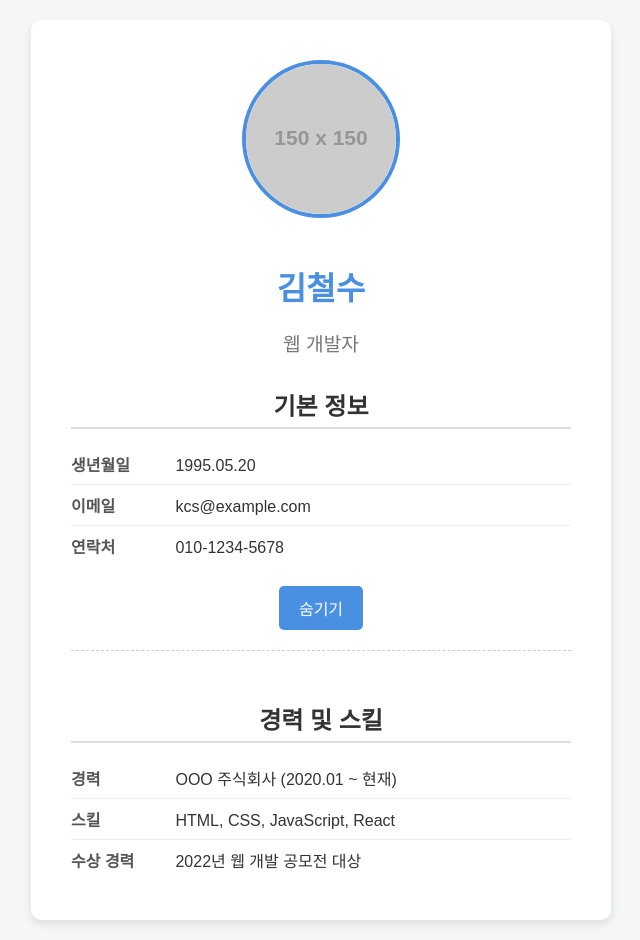
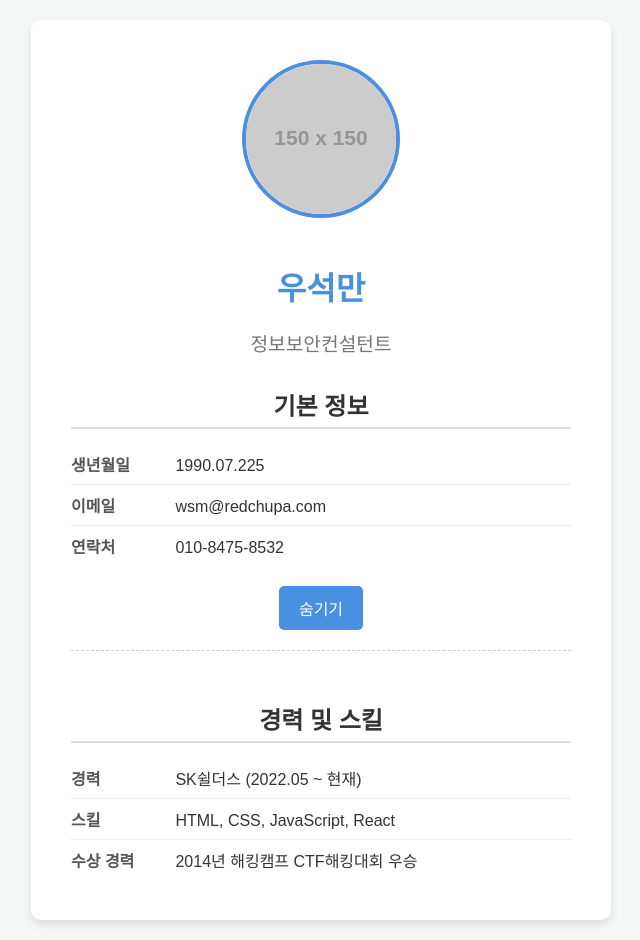
Before and after one commit to ng410808-max/netlify, a plain HTML site: page index.html in a window 1280 px wide. Both pictures are taken after a click on the button "자세히 보기". Shown: the whole page, without its empty margins (319-959 px from the left). Drawn offline with Linux system fonts and the light colour scheme; placeholder pictures from the web are drawn by us.

Commit message:
첫 커밋: index.html 추가

```diff
--- a/index.html
+++ b/index.html
@@ -3,7 +3,7 @@
 <head>
     <meta charset="UTF-8">
     <meta name="viewport" content="width=device-width, initial-scale=1.0">
-    <title>개인 프로필</title>
+    <title>레드추파 프로필</title>
     <style>
         /* CSS 스타일 */
         body {
@@ -109,14 +109,14 @@
     <div class="profile-card">
         <img src="https://via.placeholder.com/150" alt="프로필 사진" class="profile-img">
 
-        <h1 class="name">김철수</h1>
-        <p class="job-title">웹 개발자</p>
+        <h1 class="name">우석만</h1>
+        <p class="job-title">정보보안컨설턴트</p>
 
         <h2 class="section-title">기본 정보</h2>
         <ul class="info-list">
-            <li><strong>생년월일</strong> 1995.05.20</li>
-            <li><strong>이메일</strong> kcs@example.com</li>
-            <li><strong>연락처</strong> 010-1234-5678</li>
+            <li><strong>생년월일</strong> 1990.07.225</li>
+            <li><strong>이메일</strong> wsm@redchupa.com</li>
+            <li><strong>연락처</strong> 010-8475-8532</li>
         </ul>
 
         <button class="btn-toggle" onclick="toggleInfo()">자세히 보기</button>
@@ -124,9 +124,9 @@
         <div id="moreInfo" class="hidden-info">
             <h2 class="section-title">경력 및 스킬</h2>
             <ul class="info-list">
-                <li><strong>경력</strong> OOO 주식회사 (2020.01 ~ 현재)</li>
+                <li><strong>경력</strong> SK쉴더스 (2022.05 ~ 현재)</li>
                 <li><strong>스킬</strong> HTML, CSS, JavaScript, React</li>
-                <li><strong>수상 경력</strong> 2022년 웹 개발 공모전 대상</li>
+                <li><strong>수상 경력</strong> 2014년 해킹캠프 CTF해킹대회 우승</li>
             </ul>
         </div>
     </div>
```
